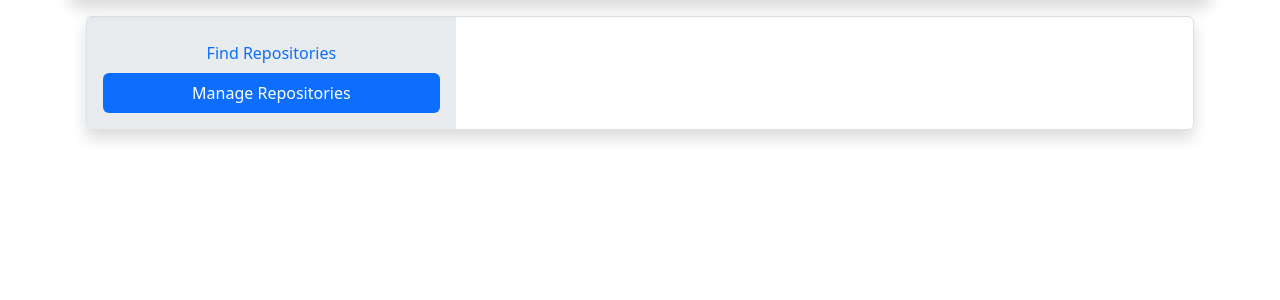
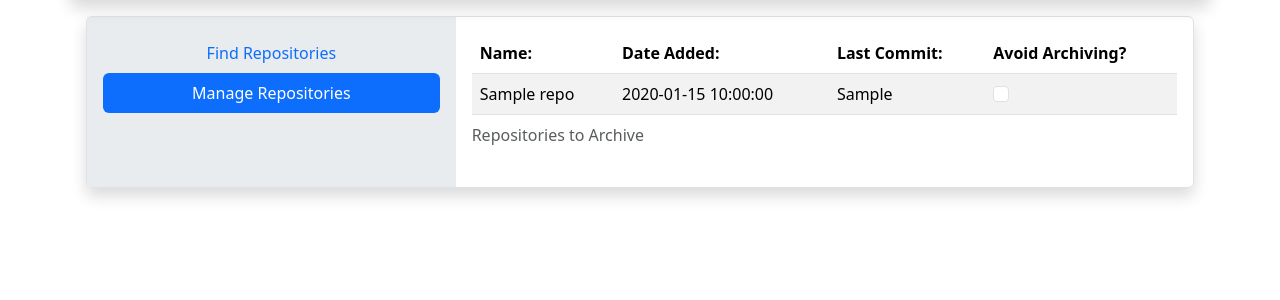
Before and after one commit to ONS-Innovation/github-repository-archive-tool, a Flask app: template repoarchivetool/templates/index.html in a window 1280 px wide, after a click on "Manage Repositories". Shown: the part 100-400 px from the top of the page. Run offline with Flask 3, Linux system fonts and the light colour scheme; the template is opened without the code that fills it: most values are stand-ins (such as "Sample title", 1, 10 or a date in 2020); parts of the project's set-up code (start-up, migrations or seed data) failed here and were passed over.

Commit message:
data now gets written to a text file and displayed in a table

```diff
--- a/pyproject.toml
+++ b/pyproject.toml
@@ -10,7 +10,6 @@ python = "^3.12"
 requests = "^2.31.0"
 datetime = "^5.4"
 flask = "^3.0.2"
-flask-sqlalchemy = "^3.1.1"
 
 
 [build-system]
--- a/repoarchivetool/app.py
+++ b/repoarchivetool/app.py
@@ -1,57 +1,33 @@
 import flask
-from flask_sqlalchemy import SQLAlchemy
-from datetime import datetime, timedelta
+from datetime import datetime
 import os
 import apiScript
 
 app = flask.Flask(__name__)
 app.config['SECRET_KEY'] = os.urandom(24)
-app.config["SQLALCHEMY_DATABASE_URI"] = "sqlite:///repoArchiveTool.db"
-db = SQLAlchemy(app)
-
-# Create the Database if it doesn't already exist
-with app.app_context():
-    db.create_all()
-
-# Declare the Database Table
-class Repositories(db.Model):
-    id = db.Column(db.Integer, primary_key=True)
-    repoName = db.Column(db.String(100), nullable=False)
-    repoURL = db.Column(db.String(255), nullable=False)
-    repoAPIURL = db.Column(db.String(255), nullable=False)
-    lastCommitDate = db.Column(db.DateTime, nullable=True)
-    comparisonDate = db.Column(db.DateTime, nullable=True)
-    notificationDate = db.Column(db.DateTime, default=datetime.now, nullable=False)
-    dateToArchive = db.Column(db.DateTime, default=(datetime.now() + timedelta(days=30)), nullable=False)
-    keepFlag = db.Column(db.Boolean, default=False)
-
-    # Table Structure Notes:
-
-    # id: record primary key
-    # repoName: the name of the repo
-    # repoURL: a link to the repo
-    # repoAPIURL: the api endpoint for the repo so further api calls can be made
-    # lastCommitDate: when the repo was last updated (pushed_at on github)
-    # comparisonDate: the archive date given by the user
-    # notificationDate: when the notification email was sent -> also shows when the record was added
-    # dateToArchive: when the repo can be archived from (30 days after email)
-    # keepFlag: whether the repo should remain unarchived
-
-    # When the repo gets archived, it should be removed from the table
-
-
-    def __repr__(self) -> str:
-        return "<Repo %r>" % self.id
 
 @app.route('/', methods=['POST', 'GET'])
 def index():
     if flask.request.method == "POST":
         flask.session['pat'] = flask.request.form['pat']
 
+    with open("repositories.txt", "r") as f:
+        repos = f.read().split(";")
+        repos.pop()
+
+    for i in range(0, len(repos)):
+        name, url, lastCommit, dateAdded, keep = repos[i].split(",")
+        repos[i] = {
+            "name": name,
+            "dateAdded": dateAdded,
+            "lastCommit": lastCommit,
+            "keep": keep
+        }
+
     try:
-        return flask.render_template('index.html', pat=flask.session['pat'], date=datetime.now().strftime("%Y-%m-%d"))
+        return flask.render_template('index.html', pat=flask.session['pat'], date=datetime.now().strftime("%Y-%m-%d"), repos=repos)
     except KeyError:
-        return flask.render_template('index.html', pat='', date=datetime.now().strftime("%Y-%m-%d"))
+        return flask.render_template('index.html', pat='', date=datetime.now().strftime("%Y-%m-%d"), repos=repos)
 
 @app.route('/login', methods=['POST', 'GET'])
 def login():
@@ -92,15 +68,25 @@ def findRepos():
 
             if type(repos) == str:
                 # Error Message Returned
-                # Need to make an error page
-
                 try:
                     return flask.render_template('error.html', pat=flask.session['pat'], error=repos)
                 except KeyError:
                     return flask.render_template('error.html', pat='', error=repos)
 
-            # Do stuff if repos
-            return repos
+            with open("repositories.txt", "w") as f:
+                # Get current date for logging purposes
+                currentDate = datetime.today().strftime("%Y-%m-%d")
+
+                for repo in repos:
+                    f.write(f"{repo['name']},{repo['apiUrl']},{repo['lastCommitDate']},{currentDate},0;")
+
+            return flask.redirect('/')
+
+            # Test to get repo owner email
+            # need to make another api call to owner info and get it there
+
+            # owner = gh.get("https://api.github.com/repos/ONS-Innovation/AI_Testing_App", {}, False).json()["owner"]["url"]
+            # return gh.get(owner, {}, False).json()["email"]
 
     return flask.redirect('/')
 
--- a/repoarchivetool/templates/index.html
+++ b/repoarchivetool/templates/index.html
@@ -24,7 +24,7 @@
                 <div class="tab-content">
                     <div class="tab-pane fade show active" id="pills-findRepos" role="tabpanel" aria-labelledby="pills-findRepos-tab" tabindex="0">
                         {% if pat == '' %}
-                            <div class="alert alert-danger">
+                            <div class="alert alert-danger text-center">
                                 Please add a Personal Access Token before using this tool.
                             </div>
                         {% endif %}
@@ -71,12 +71,41 @@
 
                     <div class="tab-pane fade" id="pills-manageRepos" role="tabpanel" aria-labelledby="pills-manageRepos-tab" tabindex="0">
                         {% if pat == '' %}
-                            <div class="alert alert-danger">
+                            <div class="alert alert-danger text-center">
                                 Please add a Personal Access Token before using this tool.
                             </div>
                         {% endif %}
 
+                        {% if repos|length < 1 %}
+                            <div class="alert alert-info text-center">
+                                <p>No Repositories Stored.</p>
+                                <a class="btn btn-primary" href="/">Find Repositories</a>
+                            </div>
 
+                        {% else %}
+                            <table class="table table-striped table-hover">
+                                <caption>Repositories to Archive</caption>
+                                <thead>
+                                    <tr>
+                                        <th>Name:</th>
+                                        <th>Date Added:</th>
+                                        <th>Last Commit:</th>
+                                        <th>Avoid Archiving?</th>
+                                    </tr>
+                                </thead>
+
+                                <tbody>
+                                    {% for repo in repos %}
+                                        <tr>
+                                            <td>{{ repo["name"] }}</td>
+                                            <td>{{ repo["dateAdded"] }}</td>
+                                            <td>{{ repo["lastCommit"] }}</td>
+                                            <td><input class="form-check-input" type="checkbox" role="switch" onchange="" {% if repo["keep"] == "1" %} checked {% endif %}></td>
+                                        </tr>
+                                    {% endfor %}
+                                </tbody>
+                            </table>
+                        {% endif %}
                     </div>
                 </div>
             </div>
```
Also changed, not shown: repoarchivetool/apiScript.py (+3 -5 lines), README.md, 2 other files.
